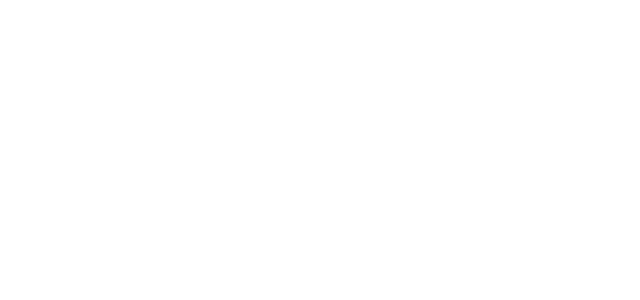
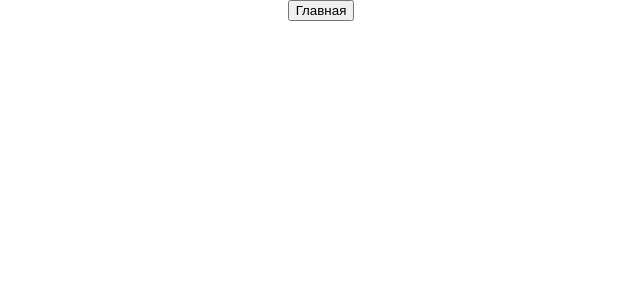
Before and after one commit to Skuznetz/forum-fc_1, a React (Create React App) app in the folder forum/: page / in a window 1280 px wide. Shown: the top 300 px of the page, without its empty margins (319-959 px from the left). Built offline with nearby package versions, Linux system fonts and the light colour scheme.

Commit message:
поставим кнопку

```diff
--- a/forum/src/App.js
+++ b/forum/src/App.js
@@ -5,7 +5,7 @@
   render() {
     return (
       <div className="App">
-
+        <button>Главная</button>
       </div>
     );
   }
```
